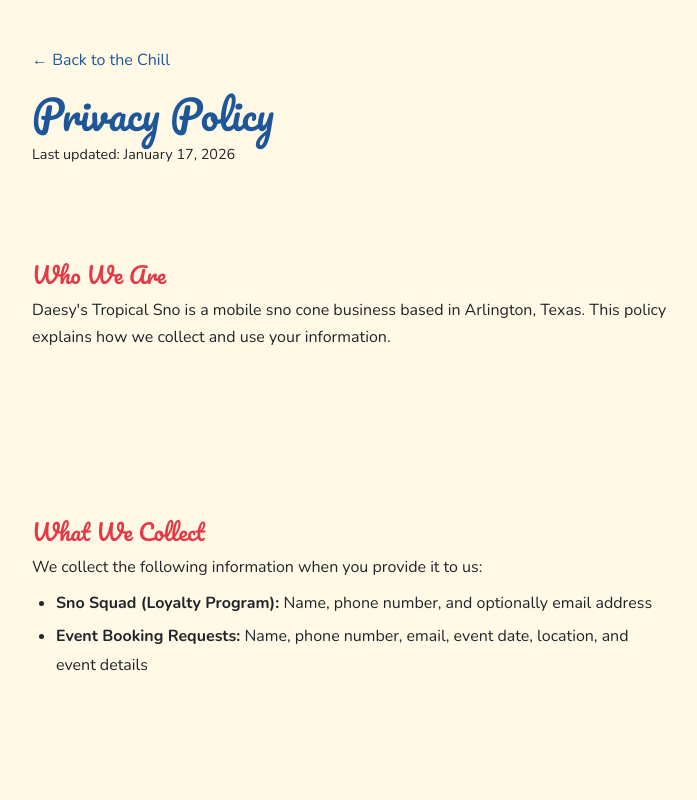
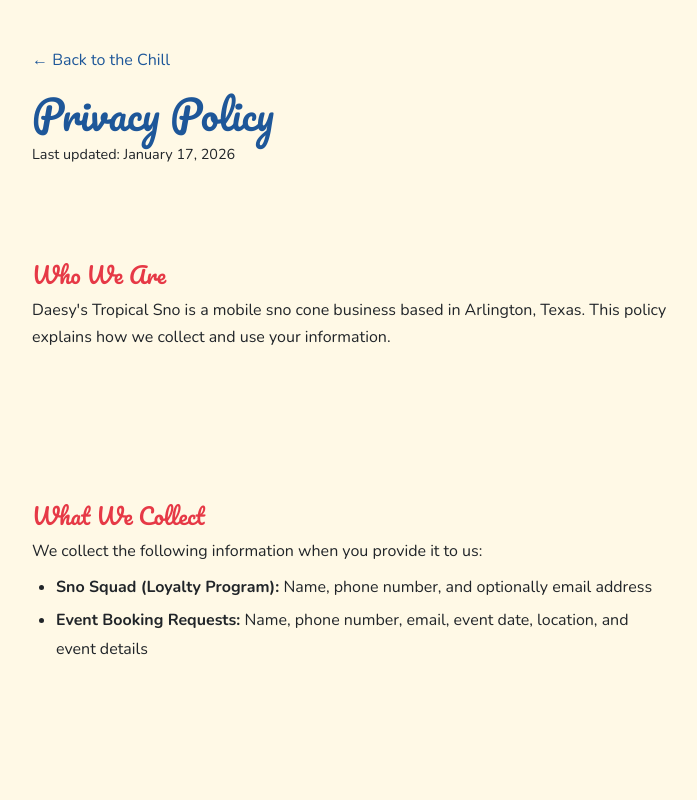
Before and after one commit to jpol34/daesys-tropical-sno, a SvelteKit app: page /privacy in a window 1280 px wide. Shown: the top 800 px of the page, without its empty margins (290-987 px from the left). Built offline with nearby package versions, Linux system fonts and the light colour scheme.

Commit message:
Reduce section spacing on privacy page

```diff
--- a/src/routes/privacy/+page.svelte
+++ b/src/routes/privacy/+page.svelte
@@ -109,7 +109,7 @@
 	}
 
 	section {
-		margin-bottom: var(--space-xl);
+		margin-bottom: var(--space-md);
 	}
 
 	h2 {
```
